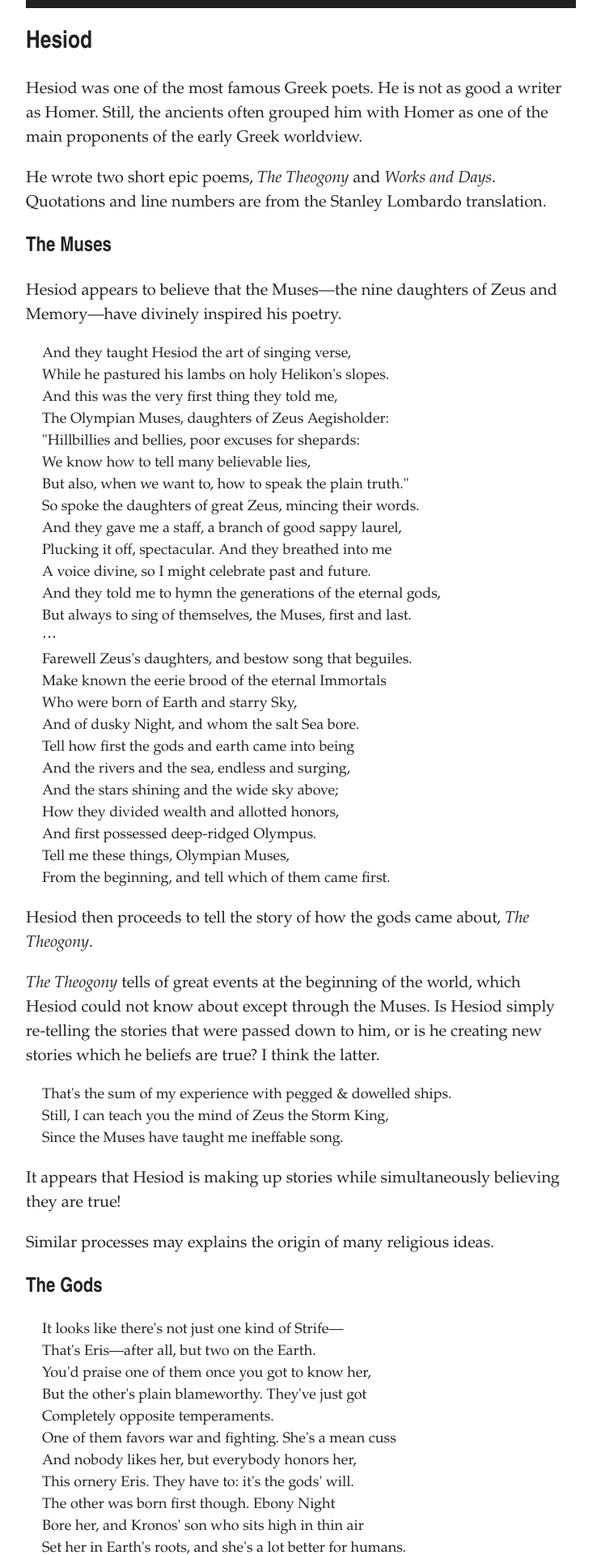
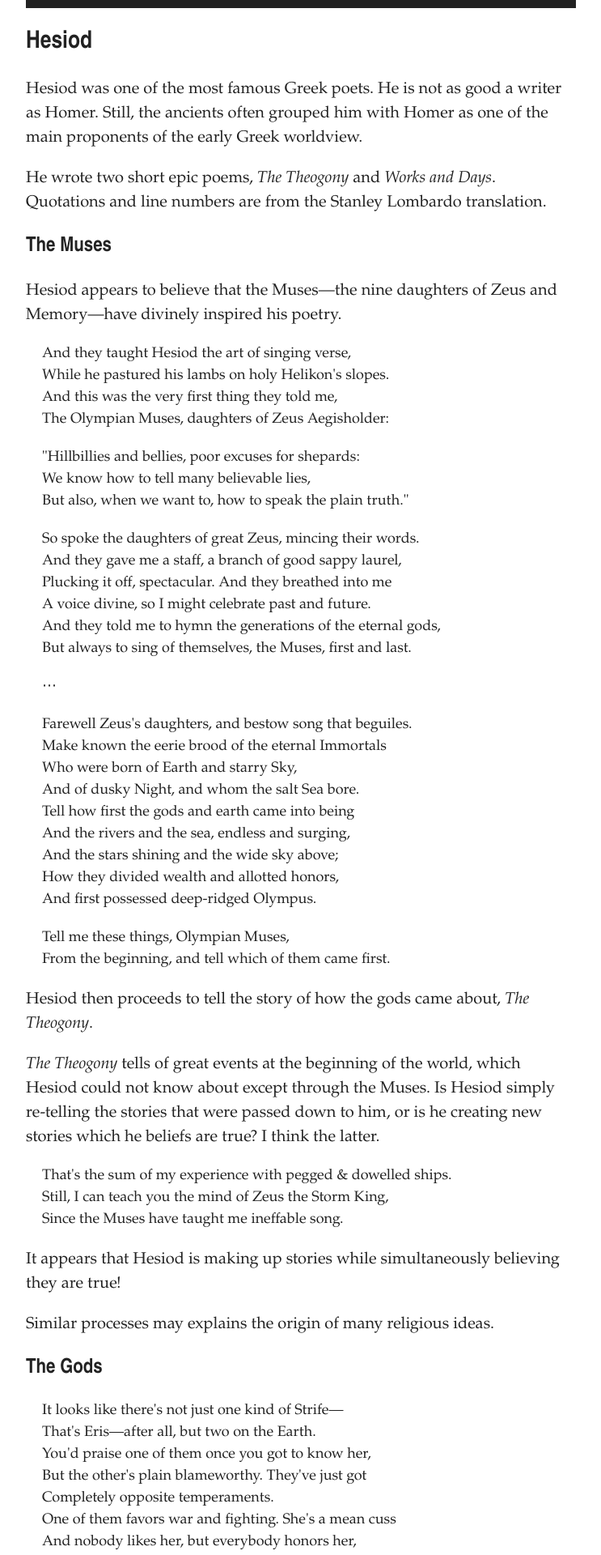
Before and after one commit to artsandmetaphysics/goodlifeodyssey, a Jekyll site: the page built from _documents/hesiod.md, in a window 1280 px wide. Shown: the top 1920 px of the page at 81% size, without its empty margins (268-1011 px from the left). Built offline with Jekyll 4.4.1, drawn with Linux system fonts in a browser that asks for light colours.

Commit message:
Fix bug causing new lines to be dropped

```diff
--- a/_documents/hesiod.md
+++ b/_documents/hesiod.md
@@ -18,16 +18,20 @@ Hesiod appears to believe that the Muses—the nine daughters of Zeus and Memory
 <p>While he pastured his lambs on holy Helikon's slopes.</p>
 <p>And this was the very first thing they told me,</p>
 <p>The Olympian Muses, daughters of Zeus Aegisholder:</p>
+<br>
 <p>"Hillbillies and bellies, poor excuses for shepards:</p>
 <p>We know how to tell many believable lies,</p>
 <p>But also, when we want to, how to speak the plain truth."</p>
+<br>
 <p>So spoke the daughters of great Zeus, mincing their words.</p>
 <p>And they gave me a staff, a branch of good sappy laurel,</p>
 <p>Plucking it off, spectacular.  And they breathed into me</p>
 <p>A voice divine, so I might celebrate past and future.</p>
 <p>And they told me to hymn the generations of the eternal gods,</p>
 <p>But always to sing of themselves, the Muses, first and last.</p>
+<br>
 <p>⋯</p>
+<br>
 <p>Farewell Zeus's daughters, and bestow song that beguiles.</p>
 <p>Make known the eerie brood of the eternal Immortals</p>
 <p>Who were born of Earth and starry Sky,</p>
@@ -37,6 +41,7 @@ Hesiod appears to believe that the Muses—the nine daughters of Zeus and Memory
 <p>And the stars shining and the wide sky above;</p>
 <p>How they divided wealth and allotted honors,</p>
 <p>And first possessed deep-ridged Olympus.</p>
+<br>
 <p>Tell me these things, Olympian Muses,</p>
 <p>From the beginning, and tell which of them came first.</p>
 </blockquote>
@@ -66,14 +71,17 @@ Similar processes may explains the origin of many religious ideas.
 <p>One of them favors war and fighting. She's a mean cuss</p>
 <p>And nobody likes her, but everybody honors her,</p>
 <p>This ornery Eris.  They have to: it's the gods' will.</p>
+<br>
 <p>The other was born first though.  Ebony Night</p>
 <p>Bore her, and Kronos' son who sits high in thin air</p>
 <p>Set her in Earth's roots, and she's a lot better for humans.</p>
 <p>Even shiftless folks she gets stirred up to work.</p>
+<br>
 <p>When a person's lazing about and sees his neighbor</p>
 <p>Getting rich, because he hurries to plow and plant</p>
 <p>And put his homestead in order, he tends to compete</p>
 <p>With that neighbor in a race to get rich.</p>
+<br>
 <p>Strife like this does people good.</p>
 </blockquote>
 
--- a/scripts/process.py
+++ b/scripts/process.py
@@ -37,7 +37,7 @@ def translate_quote(lines, printer):
             printer('<blockquote title="{}">'.format(citation))
         elif last_line[:3] == '== ':
             printer('<blockquote title="{}" class="poetry">'.format(citation))
-            is_poetry = False
+            is_poetry = True
         elif last_line == '==':
             printer('<blockquote class="poetry">')
             is_poetry = True
```
Also changed, not shown: _documents/the-iliad.md (+2 -0 lines).
